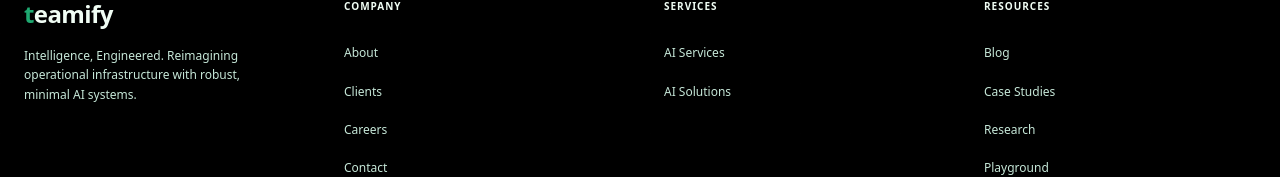
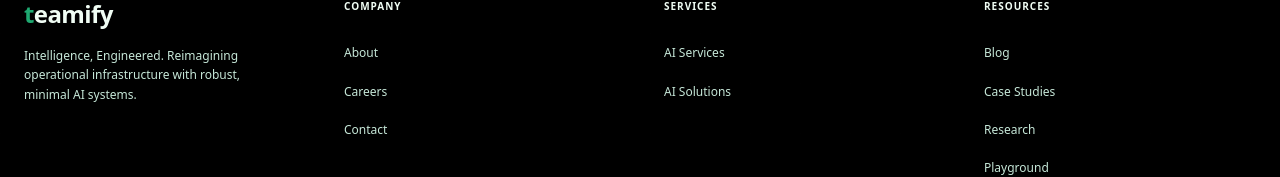
Before and after one commit to gourang0/teamiai, a Next.js app in the folder site/: page /about in a window 1280 px wide. Shown: the part 2596-2773 px from the top of the page. Built offline with nearby package versions, Linux system fonts and the light colour scheme.

Commit message:
refactor: improve smooth scrolling logic and remove clients links

```diff
--- a/site/src/app/globals.css
+++ b/site/src/app/globals.css
@@ -121,8 +121,11 @@
     box-sizing: border-box;
   }
 
+  html[data-scroll-behavior="smooth"] {
+    scroll-behavior: smooth;
+  }
+
   html {
-    scroll-behavior: smooth;
     -webkit-font-smoothing: antialiased;
     -moz-osx-font-smoothing: grayscale;
   }
--- a/site/src/app/layout.tsx
+++ b/site/src/app/layout.tsx
@@ -56,7 +56,7 @@ export default function RootLayout({
   children: React.ReactNode;
 }>) {
   return (
-    <html lang="en" className="dark" suppressHydrationWarning>
+    <html lang="en" className="dark" data-scroll-behavior="smooth" suppressHydrationWarning>
       <body
         className={`${syne.variable} ${plusJakartaSans.variable} ${jetbrainsMono.variable} antialiased`}
       >
--- a/site/src/components/Footer.tsx
+++ b/site/src/components/Footer.tsx
@@ -7,7 +7,6 @@ import { useTheme } from "./ThemeProvider";
 const footerLinks = {
   Company: [
     { label: "About", href: "/company/about" },
-    { label: "Clients", href: "/company/clients" },
     { label: "Careers", href: "/company/careers" },
     { label: "Contact", href: "/contact" },
   ],
--- a/site/src/components/Navigation.tsx
+++ b/site/src/components/Navigation.tsx
@@ -47,7 +47,6 @@ const navLinks = [
   { label: "Blog", href: "/resources/blog", icon: BookOpen },
   { label: "Careers", href: "/company/careers", icon: Briefcase },
   { label: "Research", href: "/resources/research", icon: FlaskConical },
-  { label: "Clients", href: "/company/clients", icon: Users },
 ];
 
 
```
